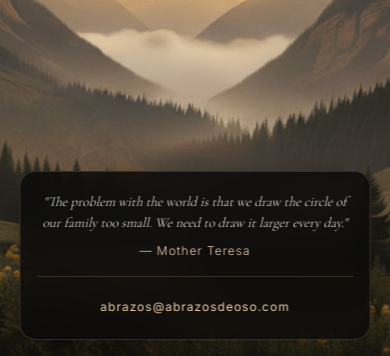
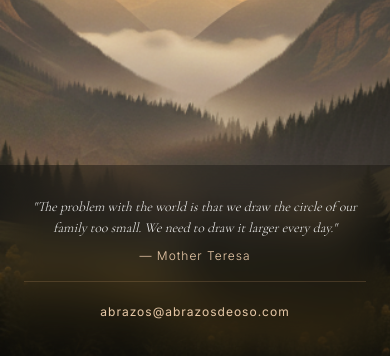
Before and after one commit to camjipp/abrazo-de-oso, an Astro site: page / in a window 390 px wide. Shown: the part 488-844 px from the top of the page. Built offline with nearby package versions, Linux system fonts and the light colour scheme; Astro itself is replaced by a stand-in of ours.

Commit message:
Transform quote box to full-width footer with backdrop blur

```diff
--- a/public/styles/global.css
+++ b/public/styles/global.css
@@ -734,19 +734,15 @@ body {
 
 .quote-box {
     position: fixed;
-    bottom: 2rem;
-    left: 50%;
-    transform: translateX(-50%);
+    bottom: 0;
+    left: 0;
+    width: 100%;
+    padding: 3rem 2rem;
+    background: rgba(0, 0, 0, 0.3);
+    backdrop-filter: blur(20px);
+    -webkit-backdrop-filter: blur(20px);
+    text-align: center;
     z-index: 100;
-    max-width: 650px;
-    width: calc(100% - 4rem);
-    padding: 2rem 2.5rem;
-    background: rgba(10, 10, 10, 0.85);
-    backdrop-filter: blur(20px);
-    border-radius: 20px;
-    border: 1px solid rgba(212, 165, 116, 0.2);
-    text-align: center;
-    box-shadow: 0 8px 32px rgba(0, 0, 0, 0.4);
 }
 
 .quote-text {
@@ -814,13 +810,11 @@ body {
         letter-spacing: 2px;
     }
 
-    /* Quote box on mobile - make it smaller and lower */
+    /* Quote box on mobile - full width footer style */
     .quote-box {
-        bottom: 1rem;
-        width: calc(100% - 2rem);
-        padding: 1.25rem 1rem;
-        border-radius: 16px;
-        max-width: 90%;
+        bottom: 0;
+        width: 100%;
+        padding: 2rem 1.5rem;
     }
 
     .quote-text {
```
